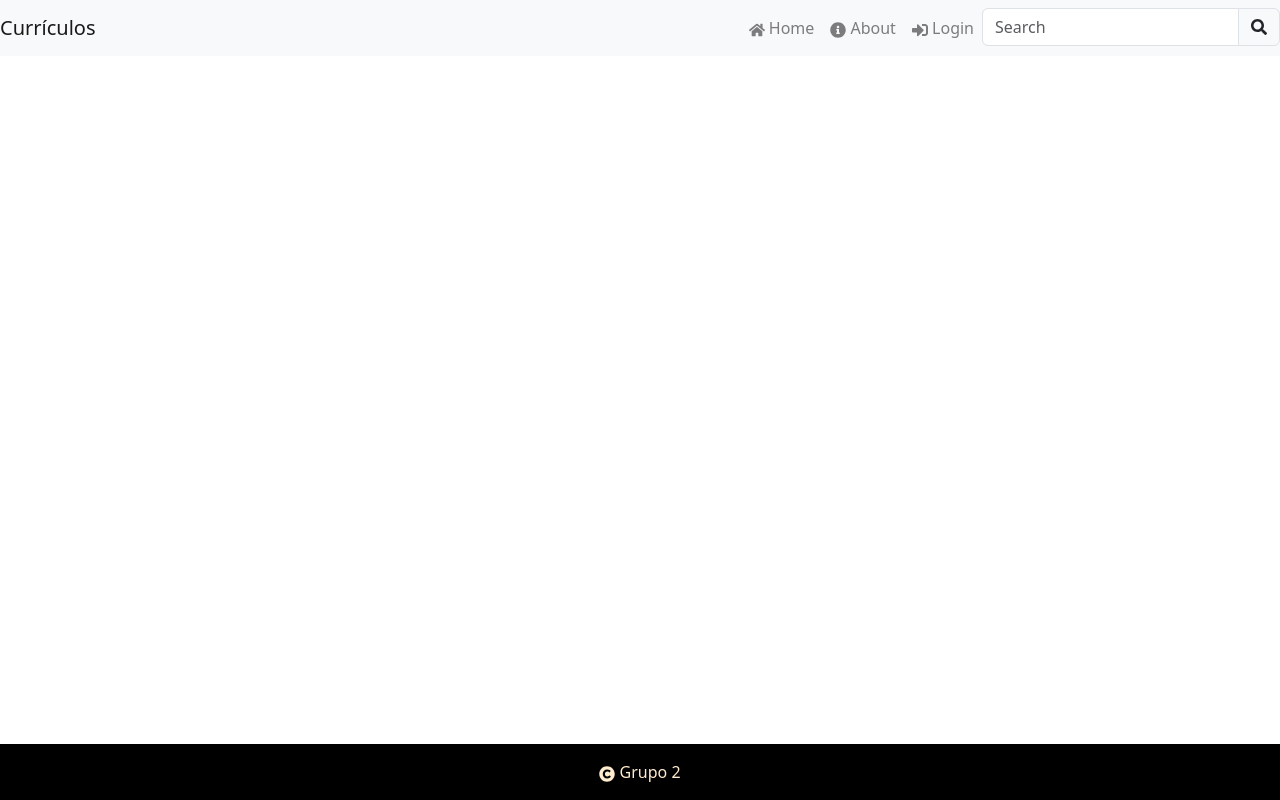
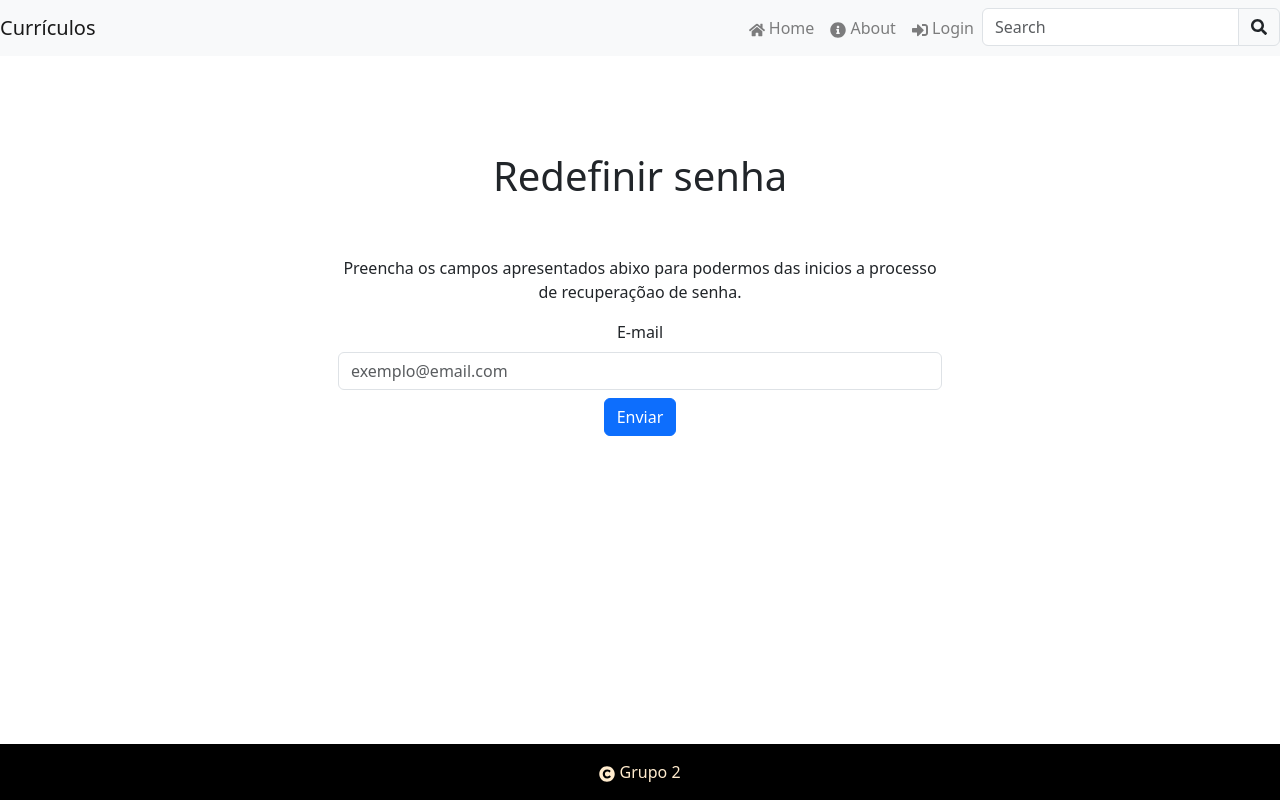
Before and after one commit to ICEI-PUC-Minas-PMV-SInt/pmv-sint-2023-2-e2-proj-front-t1-group-2, a React (Create React App) app: page /Esqueci in a window 1280 px wide. Built offline with nearby package versions, Linux system fonts and the light colour scheme.

Commit message:
pagina de recuperacao de senha

```diff
--- a/package.json
+++ b/package.json
@@ -15,7 +15,7 @@
     "react-dom": "^18.2.0",
     "react-icons": "^4.11.0",
     "react-router-dom": "^6.16.0",
-    "react-scripts": "5.0.1",
+    "react-scripts": "^5.0.1",
     "web-vitals": "^2.1.4"
   },
   "scripts": {
--- a/src/App.js
+++ b/src/App.js
@@ -4,7 +4,7 @@ import { FaHome, FaInfoCircle, FaSignInAlt, FaSearch, FaCopyright } from 'react-
 import Home from './pages/Home';
 import About from './pages/About';
 import Login from './pages/Login';
-import BarraMenu from './pages/BarraMenu';
+import Esqueci from './pages/Esqueci';
 import 'bootstrap/dist/css/bootstrap.min.css';
 import './App.css';
 
@@ -45,6 +45,7 @@ function App() {
           <Route path="/Home" element={<Home />} />
           <Route path="/About" element={<About />} />
           <Route path="/Login" element={<Login />} />
+          <Route path="/Esqueci" element={<Esqueci />} />
         </Routes>
 
         <footer className="footer mt-auto py-3 text-center">
--- a/src/pages/About.js
+++ b/src/pages/About.js
@@ -5,7 +5,7 @@ import 'bootstrap/dist/js/bootstrap.bundle.min'; // Import Bootstrap JavaScript
 function About(props) {
     return (
         <div className="container mt-5">
-            <h1 className="text-center mb-4"></h1>
+            <h1 className="text-center mb-4">Sobre</h1>
             <p>
                 A questão da divulgação e venda de serviços de profissionais autônomos em suas próprias páginas é um desafio comum enfrentado por muitos indivíduos talentosos.
                 Ter um portfólio online é apenas o primeiro passo; o próximo é atrair a atenção do público-alvo. Para superar essa dificuldade, é essencial adotar estratégias
--- a/src/pages/Esqueci.js
+++ b/src/pages/Esqueci.js
@@ -0,0 +1,128 @@
+import React, { useState } from "react";
+import "bootstrap/dist/js/bootstrap.bundle.min";
+
+function Esqueci(props) {
+   const [email, setEmail] = useState("");
+   const [showAlert, setShowAlert] = useState(false);
+   const [showModal, setShowModal] = useState(false);
+
+   const handleSubmit = (event) => {
+      event.preventDefault();
+      if (email === "") {
+         setShowAlert(true);
+         setTimeout(() => {
+            setShowAlert(false);
+         }, 3000);
+      } else {
+         setShowAlert(false);
+         setShowModal(true);
+      }
+   };
+
+   return (
+      <div class="container-fluid mt-5 d-flex justify-content-center">
+         <div class="row w-50">
+            <h1 class="text-center mt-5">Redefinir senha</h1>
+            <p class="text-justify text-center mt-5">
+               Preencha os campos apresentados abixo para podermos das inicios a
+               processo de recuperaçõao de senha.
+            </p>
+
+            {showAlert && (
+               <div className="alert alert-danger mt-3" role="alert">
+                  <p className="text-center text-justify">Preencha o campo de e-mail</p>
+               </div>
+            )}
+
+            {showModal && (
+               <div
+					className="modal" tabIndex="1" role="dialog" style={{ display: "block" }}
+               >
+                  <div className="modal-dialog modal-dialog-centered" role="document">
+                     <div className="modal-content">
+                        <div className="modal-header">
+                           <h5 className="modal-title" id="staticBackdropLabel">Redefinir senha</h5>
+                           <button
+                              type="button"
+                              className="close"
+                              data-dismiss="modal"
+                              aria-label="Close"
+                              onClick={() => setShowModal(false)}
+                           >
+                              <span aria-hidden="true">&times;</span>
+                           </button>
+                        </div>
+                        <div className="modal-body">
+                           <form>
+                              <div class="form-group">
+                                 <label for="codigo">Codigo</label>
+                                 <input
+                                    type="text"
+                                    class="form-control "
+                                    id="codigo"
+                                    placeholder="!@#$%&?"
+                                 />
+                              </div>
+                              <div class="form-group">
+                                 <label for="password">Nova senha</label>
+                                 <input
+                                    type="text"
+                                    class="form-control"
+                                    id="password"
+                                 />
+                              </div>
+                              <div class="form-group">
+                                 <label for="newPassword">
+                                    Confirme a senha
+                                 </label>
+                                 <input
+                                    type="password"
+                                    class="form-control"
+                                    id="newPassword"
+                                 />
+                              </div>
+                           </form>
+                        </div>
+                        <div className="modal-footer">
+                           <button
+                              type="button"
+                              className="btn btn-primary"
+                              data-dismiss="modal"
+                              onClick={() => setShowAlert(false)}
+                           >
+                              Enviar
+                           </button>
+									<button type="button"
+										className="btn btn-secondary"
+										data-dismiss="modal"
+										onClick={() => setShowModal(false)}
+									>
+										Cancelar
+									</button>
+                        </div>
+                     </div>
+                  </div>
+               </div>
+            )}
+
+            <form onSubmit={handleSubmit}>
+               <div class="form-group d-flex justify-content-center align-items-center flex-column">
+                  <label for="emailText">E-mail</label>
+                  <input
+                     type="email"
+                     class="form-control"
+                     placeholder="exemplo@email.com"
+                     id="emailText"
+                     onChange={(e) => setEmail(e.target.value)}
+                  />
+                  <button type="submit" class="btn btn-primary mt-2">
+                     Enviar
+                  </button>
+               </div>
+            </form>
+         </div>
+      </div>
+   );
+}
+
+export default Esqueci;
--- a/src/pages/Login.js
+++ b/src/pages/Login.js
@@ -1,5 +1,6 @@
 import Button from 'react-bootstrap/Button';
 import Form from 'react-bootstrap/Form';
+import { NavLink } from 'react-router-dom';
 
 function Login() {
   return (
@@ -17,6 +18,7 @@ function Login() {
       <Button variant="primary" type="submit">
         Logar
       </Button>
+		<NavLink to="/Esqueci" className="nav-link" activeClassName="active">Esqueci minha senha</NavLink>
     </Form>
   );
 }
```
Also changed, not shown: 1 other file (tests, documents, lock files or other folders).
